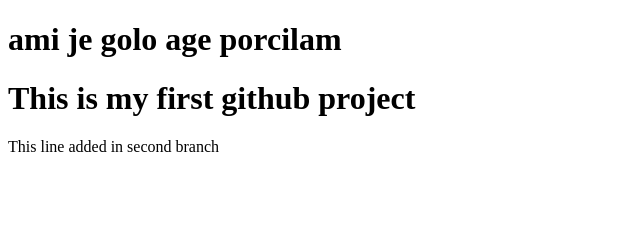
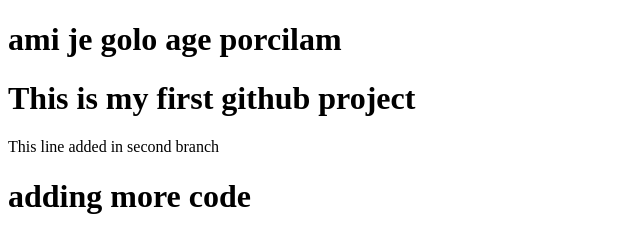
Before and after one commit to mdrohulamin/my-ami-website, a plain HTML site: page index.html in a window 1280 px wide. Shown: the whole page, without its empty margins (0-640 px from the left). Drawn offline with Linux system fonts and the light colour scheme.

Commit message:
core code

```diff
--- a/index.html
+++ b/index.html
@@ -10,5 +10,6 @@
     <h1>ami je golo age porcilam</h1>
     <h1>This is my first github project</h1>
     <p>This line added in second branch</p>
+    <h1>adding more code</h1>
 </body>
 </html>
```
